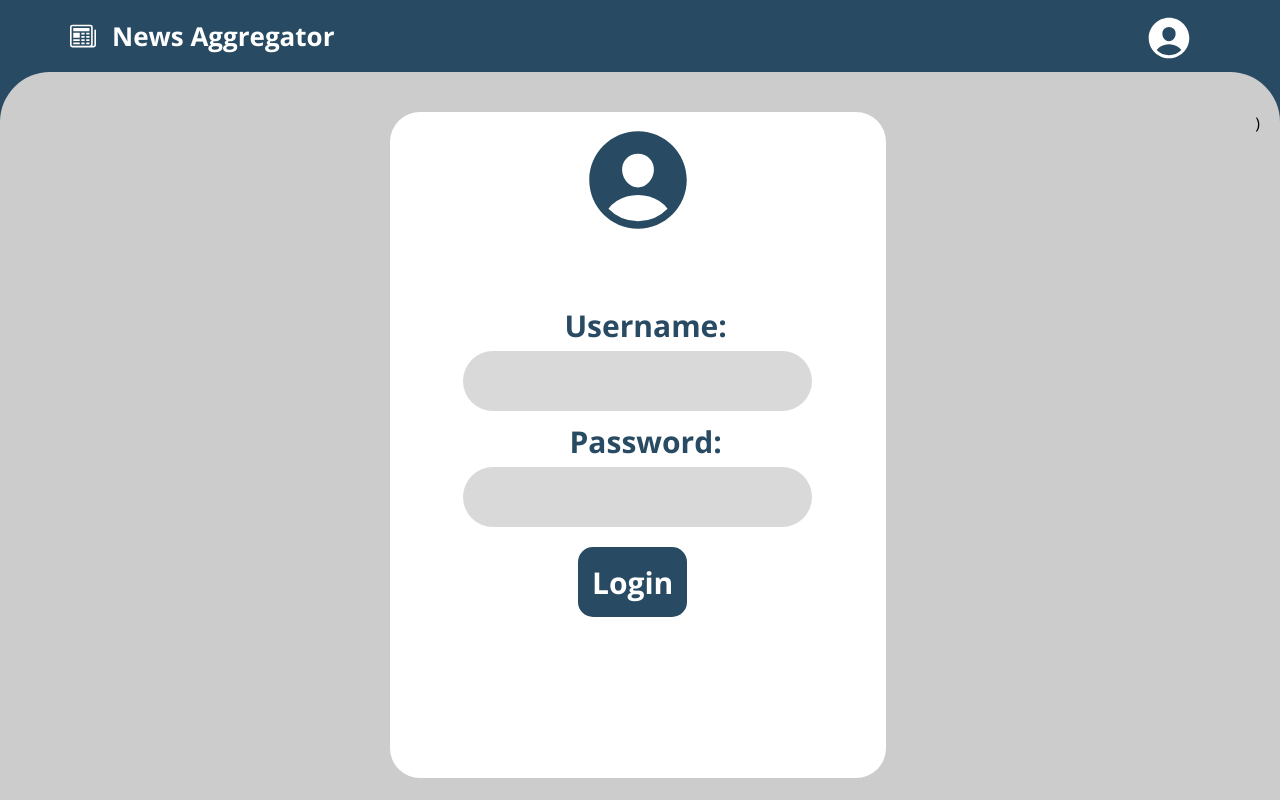
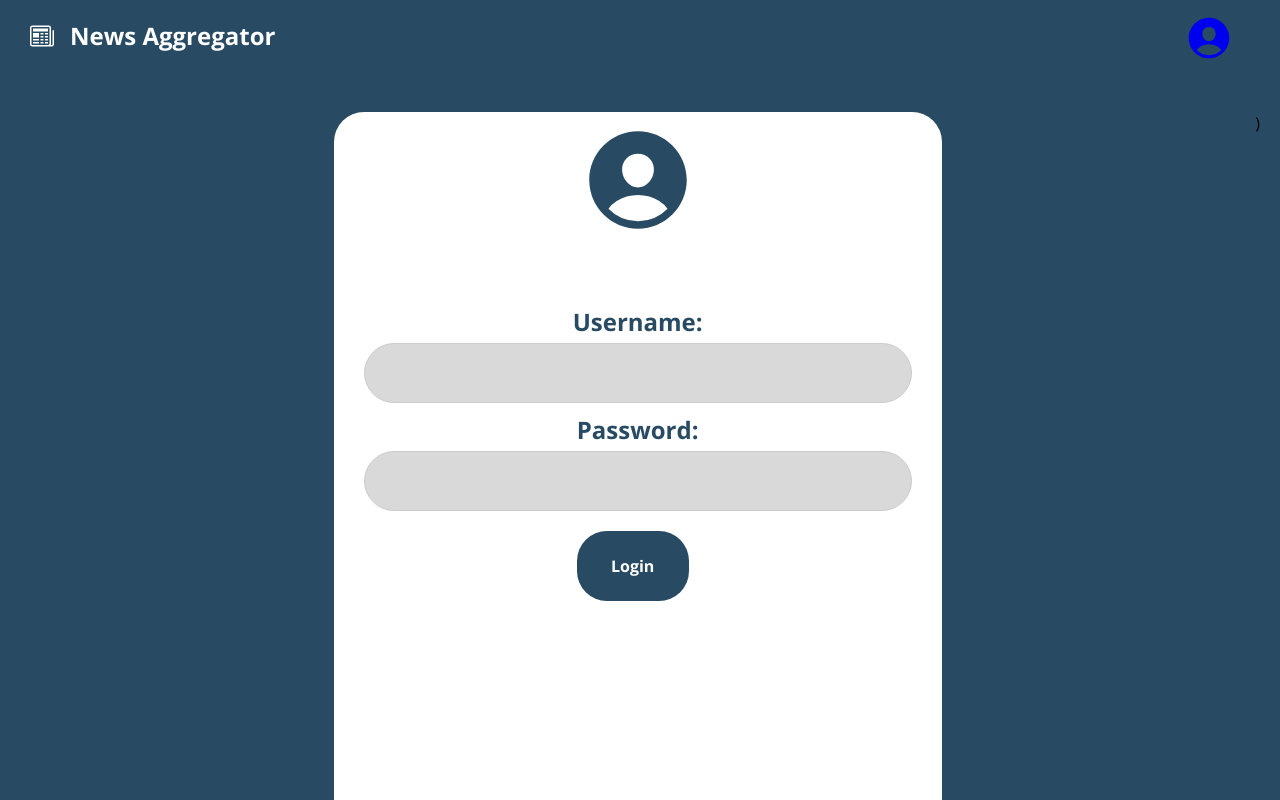
Before and after one commit to yousmii/News-App, a React (Vite) app: page /login in a window 1280 px wide. Shown: the top 800 px of the page. Built offline with nearby package versions, Linux system fonts and the light colour scheme; no server answers.

Commit message:
... the actual optimisations

```diff
--- a/src/client/components/Article.module.scss
+++ b/src/client/components/Article.module.scss
@@ -12,17 +12,11 @@
 }
 
 .articles {
-  background-color: $bg;
-  height: 100%;
-
   display: flex;
   flex-wrap: wrap;
 
   padding: 20px;
   padding-top: 40px;
-
-  border-top-left-radius: 50px;
-  border-top-right-radius: 50px;
   justify-content: space-between;
 }
 
@@ -43,8 +37,7 @@
   margin-bottom: 20px;
   overflow: hidden;
 }
-
-.article_link:hover {
+.article:hover {
   transform: scale(1.01);
   transition: all 0.1s ease-in-out;
 }
@@ -54,7 +47,7 @@
   width: 46%;
 }
 
-.article_link {
+.article a {
   display: block;
   text-decoration: none;
 }
@@ -70,10 +63,6 @@
   border-radius: 4px;
 }
 
-// .article img:hover {
-//   transform: scale(1.01); /* zoom in on the thumbnail on hover */
-// }
-
 .article h2 {
   font-size: 20px;
   font-weight: bolder;
@@ -81,7 +70,7 @@
   color: black;
 }
 
-.article_link:hover h2 {
+.article:hover h2 {
   text-decoration: none;
   color: #304a61;
   transform: scale(1.01);
@@ -96,17 +85,6 @@
   font-weight: bolder;
 }
 
-.published_by {
-  color: #007bff;
-  text-decoration: none;
-}
-
-.published_by:hover {
-  text-decoration: underline;
-  font-weight: bolder;
-  transition: all 0.1s ease-in-out;
-}
-
 @media only screen and (max-width: 600px) {
   .article,
   .article:nth-child(1),
--- a/src/client/components/Header.module.scss
+++ b/src/client/components/Header.module.scss
@@ -1,28 +1,13 @@
 @import "../styles/variables.scss";
 
-a {
-  //resetting the styles of the anchor tag
-  text-decoration: none;
-  font-family: inherit;
-  outline: none;
-  border: none;
-  background: none;
-  letter-spacing: inherit;
-  color: inherit;
-  font-size: inherit;
-  text-align: inherit;
-  padding: 0;
-}
-
 .header {
+  background-color: $bg2;
   color: $white;
-  width: 100%;
   height: $header-height;
 
   &__content {
     display: flex;
-    margin: 0 auto;
-    padding: 0 70px;
+    padding: 30px;
 
     transition: 0.3s ease padding;
     height: 100%;
@@ -42,7 +27,7 @@ a {
 }
 
 .logo {
-  font-size: 26px;
+  font-size: $title-size;
   font-weight: 700;
   color: $white;
 
@@ -50,4 +35,9 @@ a {
   display: inline-flex;
   grid-auto-flow: column;
   grid-column-gap: $spacing-m;
+  @media screen and (max-width: $small) {
+    :nth-last-child(1) {
+      font-size: $subtitle-size;
+    }
+  }
 }
--- a/src/client/components/Login.module.scss
+++ b/src/client/components/Login.module.scss
@@ -1,21 +1,13 @@
 @import "../styles/variables.scss";
 
 * {
-    font-family: "Open Sans", sans-serif;
+  font-family: "Open Sans", sans-serif;
 }
 
 .container {
-  background-color: $bg;
-  height: 100vh;
-
-
   display: flex;
   flex-wrap: wrap;
-
   padding: 40px 20px 20px;
-
-  border-top-left-radius: 50px;
-  border-top-right-radius: 50px;
 }
 
 .logincontainer {
@@ -23,12 +15,11 @@
   background-color: $card-bg;
   text-align: center;
   border-radius: 30px;
-  width: 40%;
-  height: 90%;
+  width: $medium;
+  height: $large;
 }
 
 .logo {
-  margin: auto;
   align-self: center;
   font-weight: 700;
   font-size: 120px;
@@ -38,14 +29,14 @@
 .label {
   display: block;
   margin-bottom: 5px;
-  margin-left: $spacing-m;
   font-weight: bold;
-  font-size: 30px;
-  color: $bg2;
+  font-size: $title-size;
+  color: $dark-blue;
 }
 
 input[type="text"] {
   color: $text;
+  font-size: $subtitle-size;
 }
 
 input[type="text"],
@@ -54,12 +45,8 @@ input[type="password"] {
   padding: 10px;
 
   font-weight: 500;
-  font-size: 16px;
   border-radius: 50px;
-  border: none;
-
   margin-bottom: 10px;
-  width: 80%;
   height: 60px;
   box-sizing: border-box;
 }
@@ -69,10 +56,10 @@ input[type="submit"] {
   color: white;
   padding: 10px;
   border: none;
-  border-radius: 15px;
+  border-radius: 30px;
   cursor: pointer;
-  font-size: 30px;
-  width: 25%;
+
+  width: 7em;
   height: 70px;
   font-weight: bold;
 }
@@ -86,7 +73,7 @@ input[type="submit"]:hover {
   padding: 30px;
   justify-content: center;
   align-items: center;
-  width: 100%;
+  width: $medium;
 }
 
 .button {
--- a/src/client/pages/Error403.tsx
+++ b/src/client/pages/Error403.tsx
@@ -1,35 +1,29 @@
-import {useNavigate} from "react-router-dom";
-import React, {useEffect} from "react";
-import {redirect} from "react-router-dom";
+import { useNavigate } from "react-router-dom";
+import React, { useEffect } from "react";
+import { redirect } from "react-router-dom";
 
 export default function Error403() {
+  const navigate = useNavigate();
 
-    const navigate = useNavigate()
-
-    useEffect(()=>{
-    setTimeout(()=>{
-        navigate('/')
-    }, 5000)
-    })
-
-
-
-
+  useEffect(() => {
+    setTimeout(() => {
+      navigate("/");
+    }, 5000);
+  });
 
   return (
-        <div style={{
-
+    <div
+      style={{
         backgroundImage: "url(/403.jpeg)",
         backgroundRepeat: "no-repeat",
         backgroundColor: "black",
         backgroundPosition: "center",
         backgroundSize: "contain",
-                width: '100vw',
-                height: '100vh',
-            }}>
+        width: "100vw",
+        height: "100vh",
+      }}
+    >
       `
     </div>
-
-    )
-
+  );
 }
--- a/src/client/styles/variables.scss
+++ b/src/client/styles/variables.scss
@@ -21,10 +21,14 @@ $spacing-l: 32px;
 
 $header-height: 72px;
 
-$small: 37.5em;
-$medium: 48em;
+$small: 32em;
+$medium: 38em;
 $large: 64em;
 $extra-large: 75em;
+
+$subtext-size: 14px;
+$title-size: 24px;
+$subtitle-size: 18px;
 
 @mixin breakpoint($point) {
   @if $point == small {
```
Also changed, not shown: 1 other file (tests, documents, lock files or other folders). Lines whose indentation alone changed are shown as unchanged.
